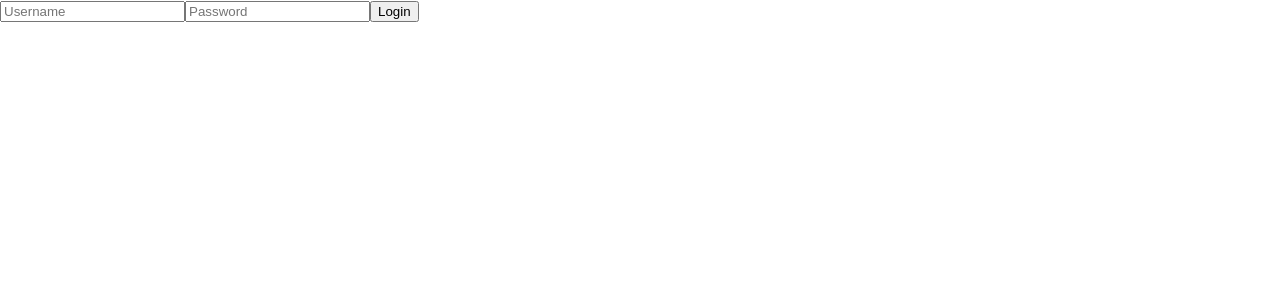
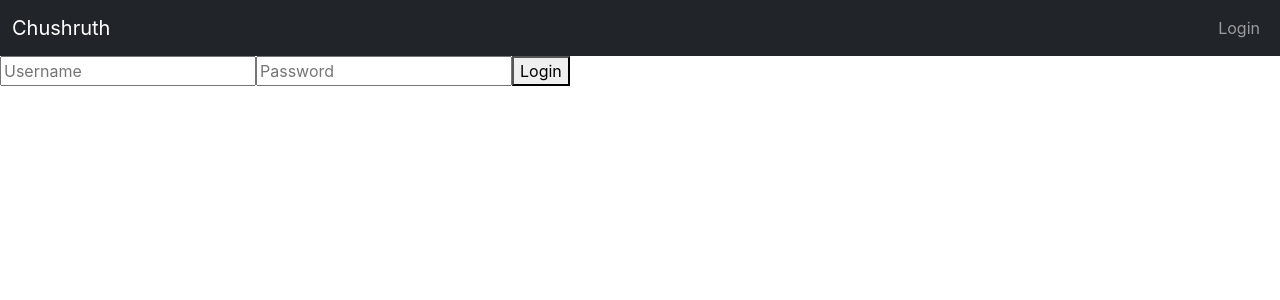
Before and after one commit to vinodhmahendra/todos-react, a React (Create React App) app in the folder todos-react/: page / in a window 1280 px wide. Shown: the top 300 px of the page. Built offline with nearby package versions, Linux system fonts and the light colour scheme.

Commit message:
completed

```diff
--- a/todos-react/package.json
+++ b/todos-react/package.json
@@ -6,6 +6,7 @@
     "@tanstack/react-query": "^5.90.5",
     "@testing-library/dom": "^10.4.1",
     "@testing-library/react": "^16.3.0",
+    "bootstrap": "^5.3.8",
     "react": "^19.2.0",
     "react-dom": "^19.2.0",
     "react-router-dom": "^6.30.1",
--- a/todos-react/src/App.js
+++ b/todos-react/src/App.js
@@ -1,21 +1,45 @@
-import React from "react";
-import { BrowserRouter as Router,Routes, Route} from 'react-router-dom';
+import React, {useState, useEffect} from "react";
+import { BrowserRouter as Router,Routes, Route, useNavigate} from 'react-router-dom';
 import { QueryClient, QueryClientProvider } from '@tanstack/react-query';
 import Login from "./Login";
 import Welcome from "./Welcome";
 import Todos from "./Todos";
 import ProtectedRoute from "./ProtectedRoute";
 import Error from "./Error";
+import Menu from "./components/Menu";
+import authService from "./services/authService.ts";
 
 const queryClient = new QueryClient();
 
-function App() {
+function AppLayout () {
+
+
+  const [isAuthenticated, setIsAuthenticated] = useState(authService.isAuthenticated());
+
+  const navigate = useNavigate();
+
+  const handleLoginSuccess = ( username ) => {
+    setIsAuthenticated(true);
+    navigate(`/welcome/${username}`)
+  }
+
+  const handleLogout = () => {
+    authService.logout();
+    setIsAuthenticated(false);
+    navigate('/');
+  }
+
   return (
-  <QueryClientProvider client={queryClient}>
-  <Router>
+    <>
+      <Menu
+      isAuthenticated= { () => isAuthenticated}
+      getCurrentUser={authService.getCurrentUser}
+      logout={ handleLogout }
+      />
+
     <div className="App">
       <Routes>
-        <Route path="/" element= {<Login/>} />
+        <Route path="/" element= {<Login onLoginSuccess={handleLoginSuccess}/>} />
         <Route
           path="/welcome/:username"
           element={
@@ -33,7 +57,19 @@ function App() {
 
       </Routes>
     </div>
-   </Router>
+
+    </>
+  );
+
+}
+
+function App() {
+
+  return (
+    <QueryClientProvider client={queryClient}>
+     <Router>
+      <AppLayout />
+    </Router>
    </QueryClientProvider>
   );
 }
--- a/todos-react/src/Login.js
+++ b/todos-react/src/Login.js
@@ -5,7 +5,7 @@ import { useNavigate} from 'react-router-dom';
 
 import authService from "./services/authService.ts";
 
-const Login = () => {
+const Login = ( {onLoginSuccess}) => {
     const[username,setUsername] = useState('');
     const[password,setPassword] = useState('');
     const [error,setError] = useState('');
@@ -26,7 +26,8 @@ const Login = () => {
         const result = authService.authenticate(username,password);
 
         if ( result.success ) {
-            navigate(`/welcome/${username}`);
+            // navigate(`/welcome/${username}`);
+            onLoginSuccess(username);
         }else {
             setError(result.message);
         }
--- a/todos-react/src/Todos.js
+++ b/todos-react/src/Todos.js
@@ -7,8 +7,8 @@ import { useSessionStorage } from "./hooks/useSessionStorage.js";
 const Todos = () => {
     const { username } = useParams();
     const navigate = useNavigate();
-   // const [todos, setTodos] = useState([]);
-    const [todos, setTodos] = useSessionStorage('todos',[]);
+   const [todos, setTodos] = useState([]);
+    // const [todos, setTodos] = useSessionStorage('todos',[]);
     const [newTodo, setNewTodo] = useState('');
     const [filter, setFilter] = useState('all');
 
--- /dev/null
+++ b/todos-react/src/components/Menu.js
@@ -0,0 +1,65 @@
+import React from "react";
+import { Link } from "react-router-dom";
+
+const Menu = ( { isAuthenticated , getCurrentUser, logout } ) => {
+    const isUserAuthenticated = isAuthenticated();
+    const username = getCurrentUser();
+
+    return (
+        <header>
+            <nav className="navbar navbar-expand-md navbar-dark bg-dark">
+
+                <div className="container-fluid">
+                    <a href="#" className="navbar-brand">
+                        Chushruth
+                    </a>
+
+                    {isUserAuthenticated && (
+                        <ul className="navbar-nav me-auto">
+                            <li className="nav-item">
+                                <Link to={`/welcome/${username}`} className="nav-link">
+                                    Home
+                                </Link>
+                            </li>
+                            <li className="nav-item">
+                                <Link to={`/todos/${username}`} className="nav-link">
+                                    Todos
+                                </Link>
+                            </li>
+                        </ul>
+                    )}
+
+                    <ul className="navbar-nav navbar-collapse justify-content-end">
+                        { !isUserAuthenticated && (
+                            <li className="nav-item">
+                                <Link to="/login" className="nav-link">
+                                    Login
+                                </Link>
+                            </li>
+                        )}
+
+                        { isUserAuthenticated && (
+                            <li className="nav-item">
+                                  <span className="navbar-text me-3">
+                                    Welcome, {username}
+                                  </span>
+                            </li>
+                        )}
+
+                        { isUserAuthenticated && (
+                            <li className="nav-item">
+                                <button onClick={logout} className="btn btn-outline-light btn-sm">
+                                    Logout
+                                </button>
+                            </li>
+                        )}
+                    </ul>
+                </div>
+
+            </nav>
+        </header>
+    );
+};
+
+
+export default Menu;
--- a/todos-react/src/index.js
+++ b/todos-react/src/index.js
@@ -1,5 +1,7 @@
 import React from 'react';
 import ReactDOM from 'react-dom/client';
+
+import 'bootstrap/dist/css/bootstrap.min.css';
 import './index.css';
 import App from './App';
 import reportWebVitals from './reportWebVitals';
```
Also changed, not shown: 1 other file (tests, documents, lock files or other folders).
